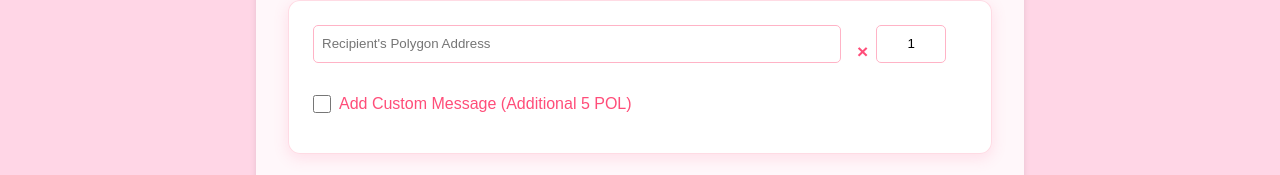
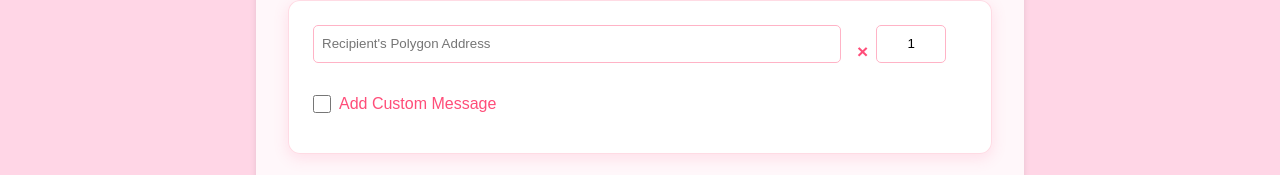
Before and after one commit to TechnicallyWeb3/valentines-cards, a website with bundled scripts: page public/index.html in a window 1280 px wide. Shown: the part 910-1085 px from the top of the page. Built offline with nearby package versions, Linux system fonts and the light colour scheme.

Commit message:
Removed hardcoded price

```diff
--- a/public/index.html
+++ b/public/index.html
@@ -116,7 +116,7 @@
                 </div>
                 <div class="message-toggle">
                     <input type="checkbox" id="customMessage" class="custom-checkbox">
-                    <label for="customMessage">Add Custom Message (Additional 5 POL)</label>
+                    <label for="customMessage">Add Custom Message</label>
                 </div>
                 <textarea id="valentineMessage" placeholder="Write your sweet message here..." style="display: none;"></textarea>
             </div>
```
